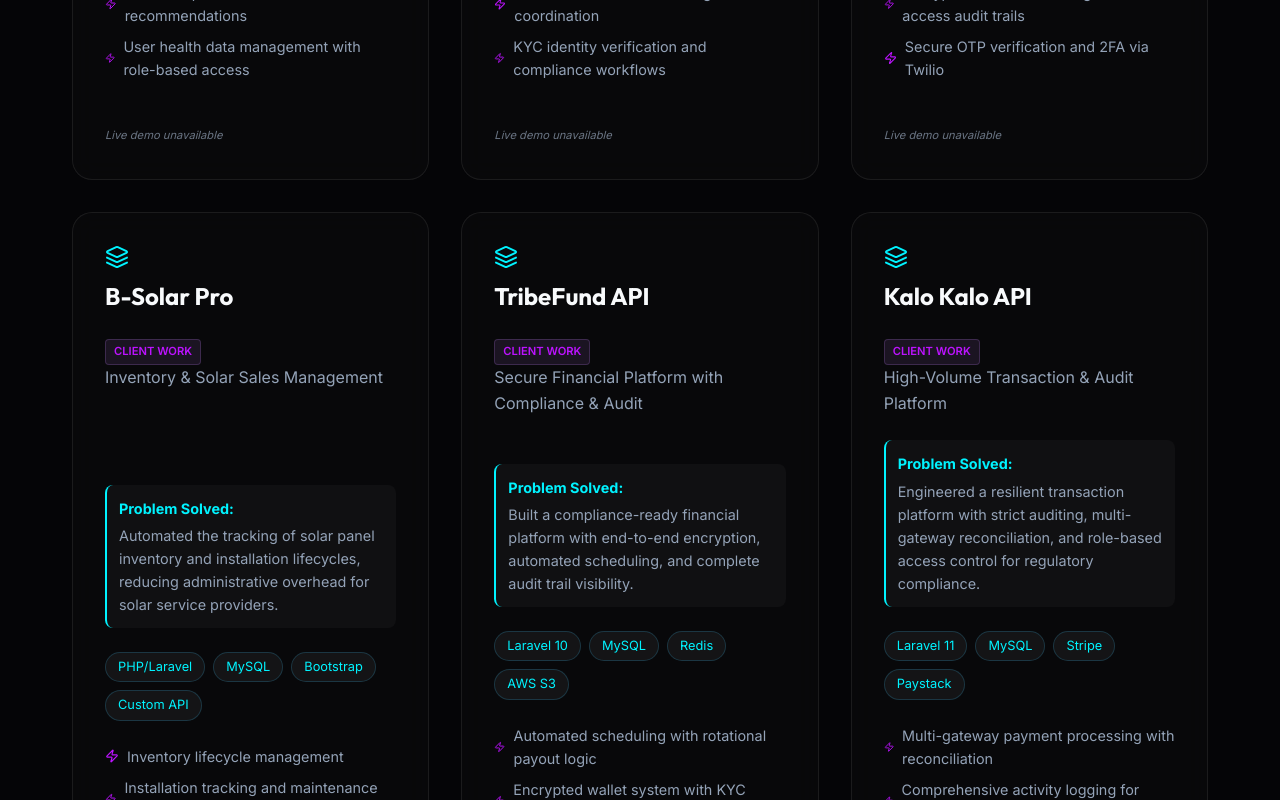
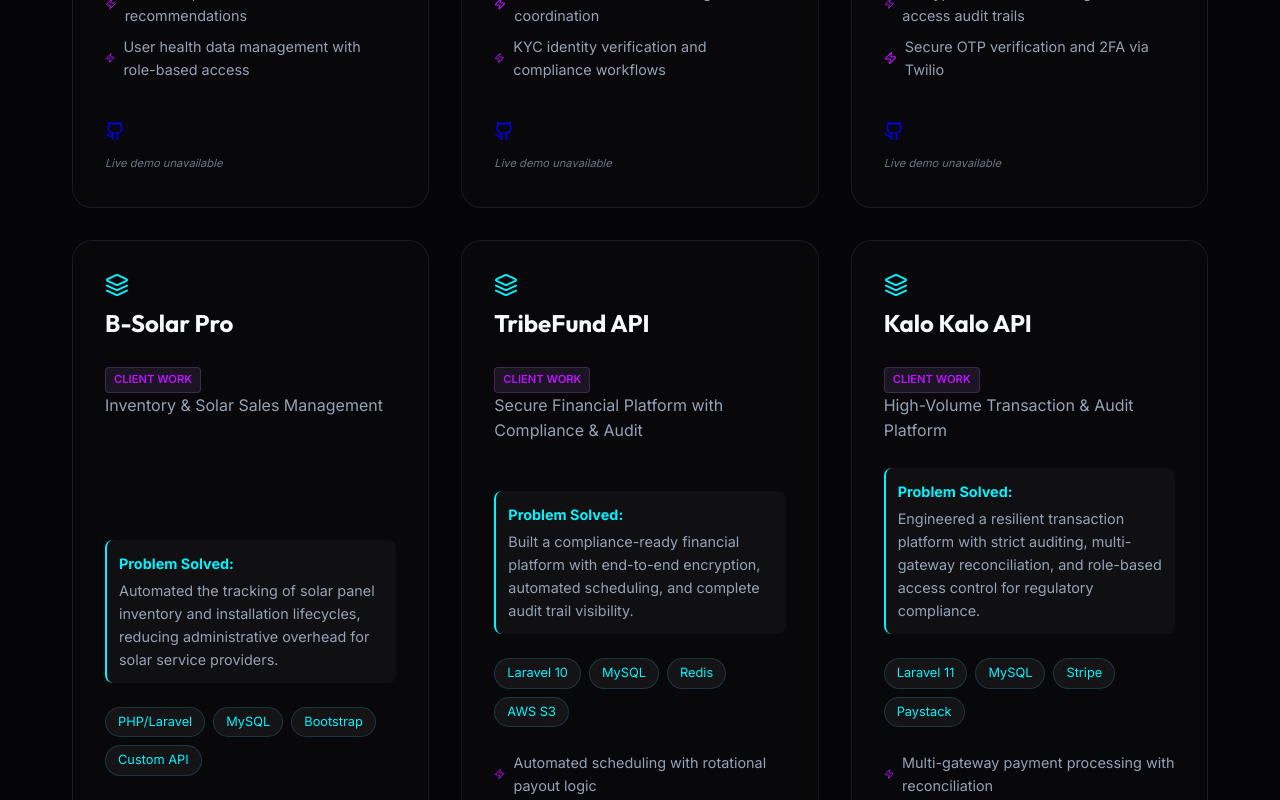
Before and after one commit to isoftdevl/my-personal, a React (Vite) app: page / in a window 1280 px wide. Shown: the part 2740-3540 px from the top of the page. Built offline with nearby package versions, Linux system fonts and the light colour scheme.

Commit message:
feat: link projects to GitHub repositories

```diff
--- a/src/data/projects.ts
+++ b/src/data/projects.ts
@@ -28,7 +28,8 @@
         ],
         role: 'Senior Backend Engineer',
         problemSolved: 'Built a unified health platform handling sensitive user data at scale, with AI-powered engagement that improved user retention by 40%.',
-        isClientWork: true
+        isClientWork: true,
+        githubUrl: 'https://github.com/isoftdevl/orickfitness-api'
     },
     {
         id: 'swayrider',
@@ -44,7 +45,8 @@
         ],
         role: 'Lead Backend Developer',
         problemSolved: 'Replaced manual coordination with an automated workforce platform handling scheduling, compliance verification, and real-time communication for 100+ field agents.',
-        isClientWork: true
+        isClientWork: true,
+        githubUrl: 'https://github.com/isoftdevl/swayrider-api'
     },
     {
         id: 'rento',
@@ -60,7 +62,8 @@
         ],
         role: 'Senior Backend Engineer',
         problemSolved: 'Delivered a compliance-ready platform with encrypted document management, secure communication channels, and automated audit trail generation.',
-        isClientWork: true
+        isClientWork: true,
+        githubUrl: 'https://github.com/isoftdevl/rento-backend'
     },
     {
         id: 'b-solarpro',
@@ -76,6 +79,7 @@
         role: 'Full Stack Developer',
         problemSolved: 'Automated the tracking of solar panel inventory and installation lifecycles, reducing administrative overhead for solar service providers.',
         isClientWork: true,
+        githubUrl: 'https://github.com/isoftdevl/bsolar-pro',
         demoUrl: 'https://bsolarpro.com.ng/'
     },
     {
@@ -92,7 +96,8 @@
         ],
         role: 'Senior Backend Engineer',
         problemSolved: 'Built a compliance-ready financial platform with end-to-end encryption, automated scheduling, and complete audit trail visibility.',
-        isClientWork: true
+        isClientWork: true,
+        githubUrl: 'https://github.com/isoftdevl/tribefund-api'
     },
     {
         id: 'kalo-kalo',
@@ -108,7 +113,8 @@
         ],
         role: 'Lead Backend Developer',
         problemSolved: 'Engineered a resilient transaction platform with strict auditing, multi-gateway reconciliation, and role-based access control for regulatory compliance.',
-        isClientWork: true
+        isClientWork: true,
+        githubUrl: 'https://github.com/isoftdevl/kalo-kalo-api'
     },
     {
         id: 'voting-api',
@@ -124,6 +130,7 @@
         ],
         role: 'Backend Developer',
         problemSolved: 'Delivered a transparent and tamper-resistant voting platform that handles intense traffic spikes during live voting events.',
-        isClientWork: true
+        isClientWork: true,
+        githubUrl: 'https://github.com/isoftdevl/voting-api'
     }
 ];
```
